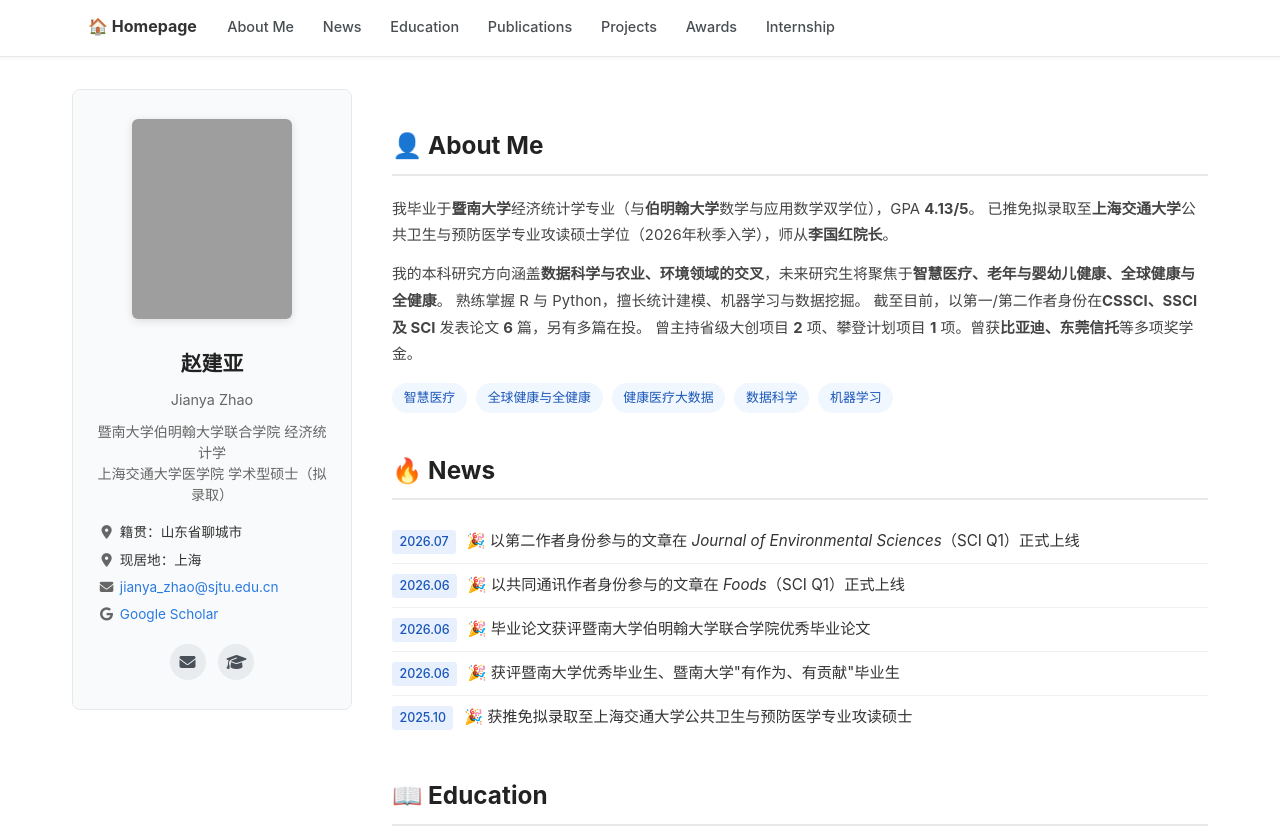
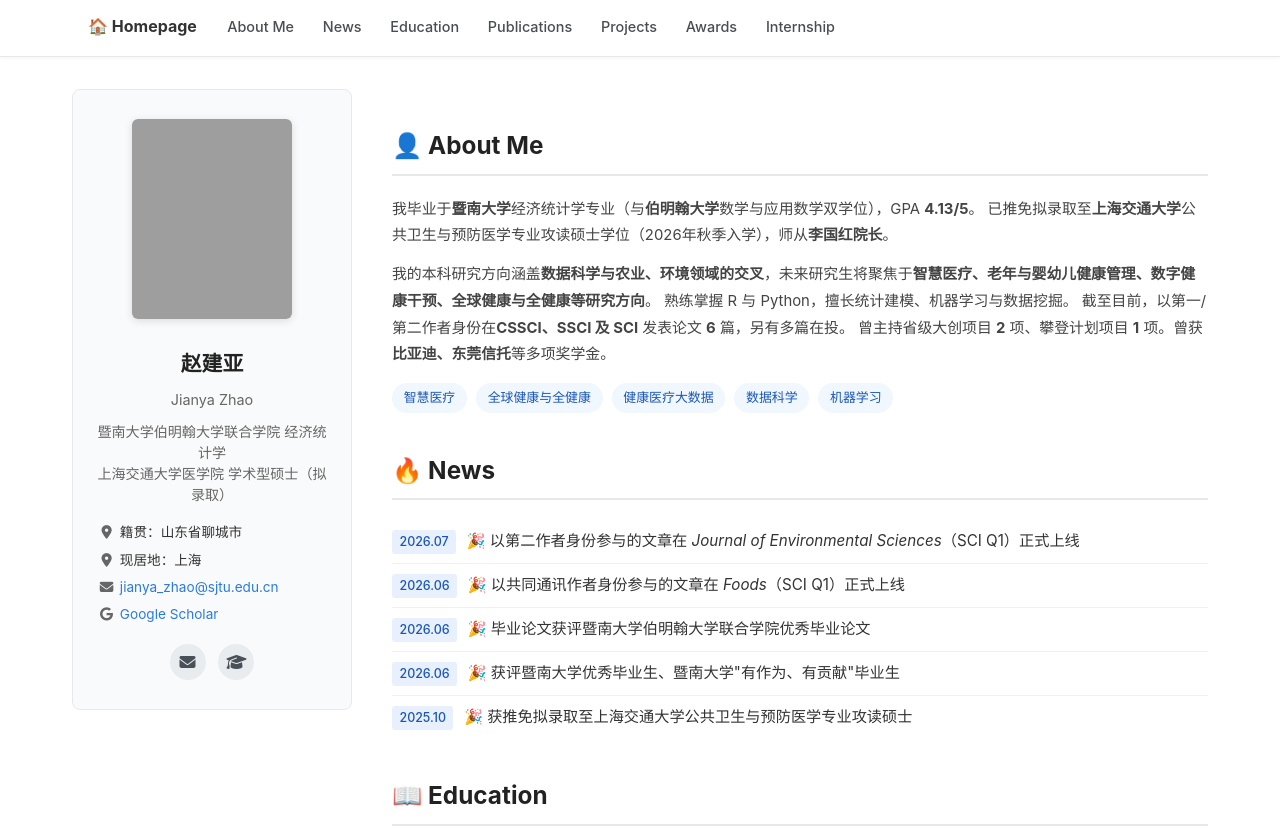
Before and after one commit to Jacob-Zjy/Jacob-Zjy.github.io, a plain HTML site: page index.html in a window 1280 px wide. Shown: the top 829 px of the page. Drawn offline with Linux system fonts and the light colour scheme; grey boxes are pictures that could not be loaded.

Commit message:
Update index.html

```diff
--- a/index.html
+++ b/index.html
@@ -490,7 +490,7 @@
                 已推免拟录取至<b>上海交通大学</b>公共卫生与预防医学专业攻读硕士学位（2026年秋季入学），师从<b>李国红院长</b>。
             </p>
             <p class="about-text" style="margin-top:0.8em;">
-                我的本科研究方向涵盖<b>数据科学与农业、环境领域的交叉</b>，未来研究生将聚焦于<b>智慧医疗、老年与婴幼儿健康、全球健康与全健康</b>。
+                我的本科研究方向涵盖<b>数据科学与农业、环境领域的交叉</b>，未来研究生将聚焦于<b>智慧医疗、老年与婴幼儿健康管理、数字健康干预、全球健康与全健康等研究方向</b>。
                 熟练掌握 R 与 Python，擅长统计建模、机器学习与数据挖掘。
                 截至目前，以第一/第二作者身份在<b>CSSCI、SSCI 及 SCI</b> 发表论文 <b>6</b> 篇，另有多篇在投。
                 曾主持省级大创项目 <b>2</b> 项、攀登计划项目 <b>1</b> 项。曾获<b>比亚迪、东莞信托</b>等多项奖学金。
```
